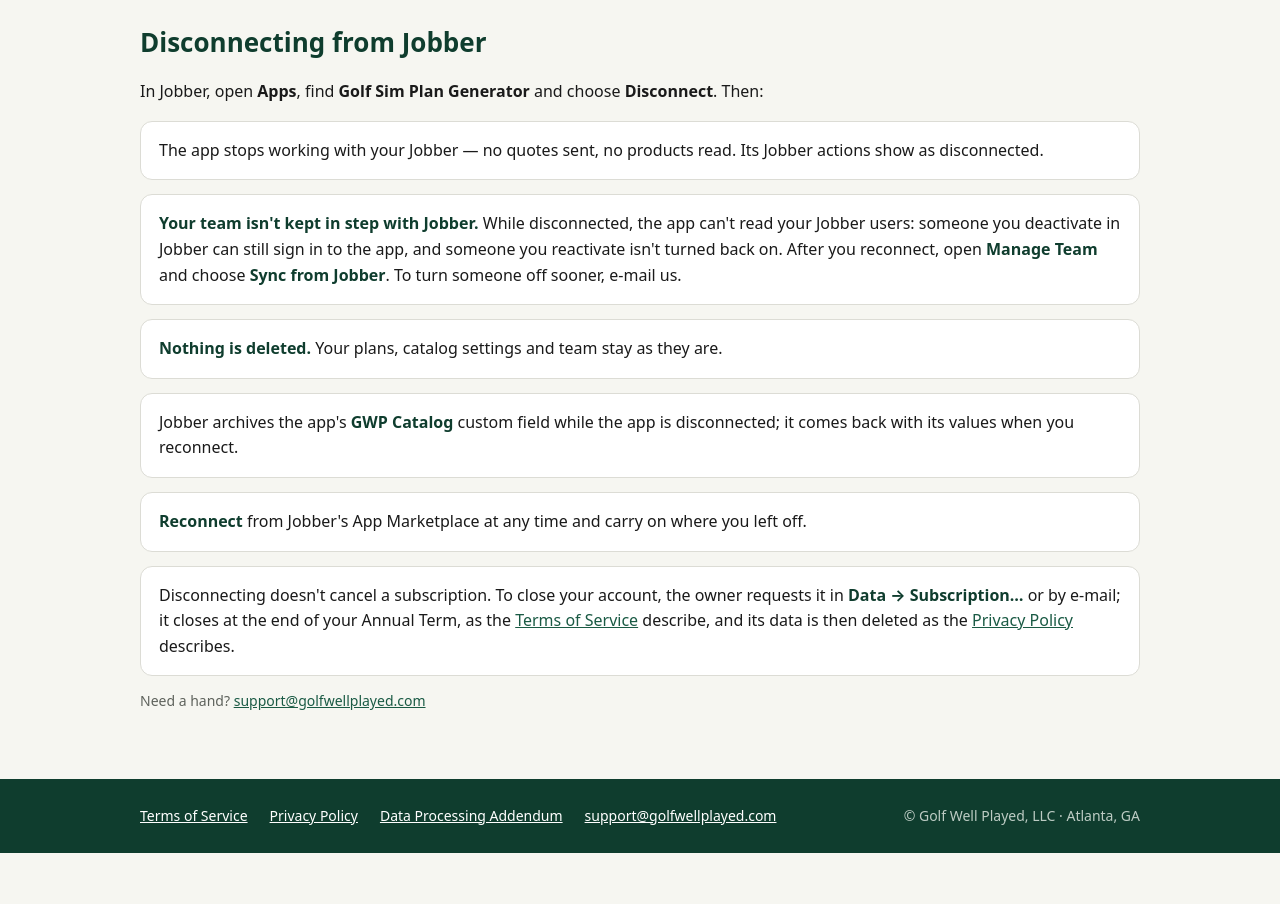
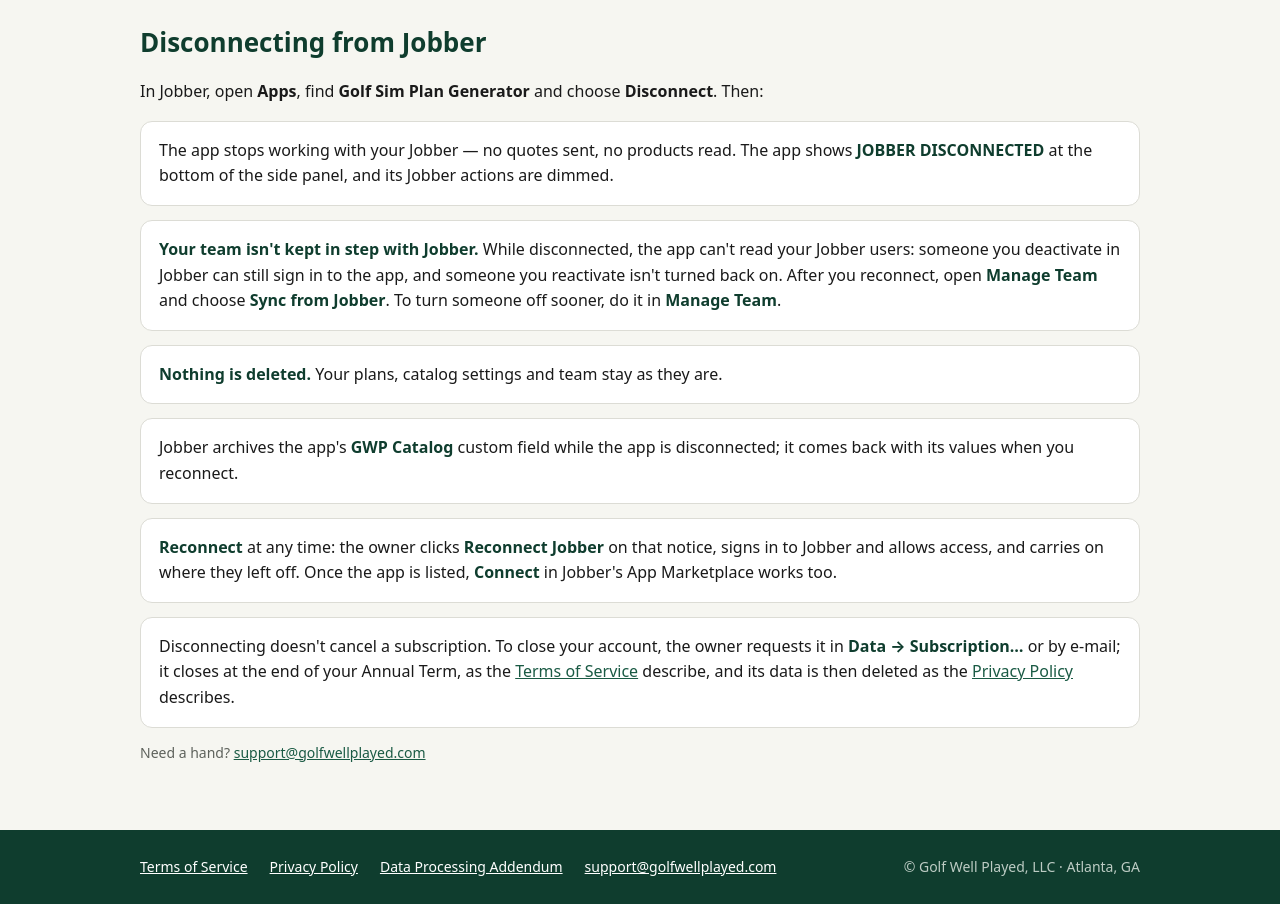
Before and after one commit to rkfarrisjr/gwp-sim-plan-generator-releases, a plain HTML site: page docs/manage.html in a window 1280 px wide. Shown: the part 1420-2324 px from the top of the page. Before the commit the page ends 2273 px from the top, so only its background shows below. Drawn offline with Linux system fonts and the light colour scheme.

Commit message:
site: manage page - reconnect from the app, turn someone off in Manage Team

```diff
--- a/docs/manage.html
+++ b/docs/manage.html
@@ -51,15 +51,18 @@
   <h2>Disconnecting from Jobber</h2>
   <p>In Jobber, open <b>Apps</b>, find <b>Golf Sim Plan Generator</b> and choose <b>Disconnect</b>. Then:</p>
   <ul class="steps plain">
-    <li>The app stops working with your Jobber — no quotes sent, no products read. Its Jobber actions show as
-      disconnected.</li>
+    <li>The app stops working with your Jobber — no quotes sent, no products read. The app shows
+      <b>JOBBER DISCONNECTED</b> at the bottom of the side panel, and its Jobber actions are dimmed.</li>
     <li><b>Your team isn't kept in step with Jobber.</b> While disconnected, the app can't read your Jobber users: someone
       you deactivate in Jobber can still sign in to the app, and someone you reactivate isn't turned back on. After you
-      reconnect, open <b>Manage Team</b> and choose <b>Sync from Jobber</b>. To turn someone off sooner, e-mail us.</li>
+      reconnect, open <b>Manage Team</b> and choose <b>Sync from Jobber</b>. To turn someone off sooner, do it in
+      <b>Manage Team</b>.</li>
     <li><b>Nothing is deleted.</b> Your plans, catalog settings and team stay as they are.</li>
     <li>Jobber archives the app's <b>GWP Catalog</b> custom field while the app is disconnected; it comes back with its
       values when you reconnect.</li>
-    <li><b>Reconnect</b> from Jobber's App Marketplace at any time and carry on where you left off.</li>
+    <li><b>Reconnect</b> at any time: the owner clicks <b>Reconnect Jobber</b> on that notice, signs in to Jobber and
+      allows access, and carries on where they left off. Once the app is listed, <b>Connect</b> in Jobber's App
+      Marketplace works too.</li>
     <li>Disconnecting doesn't cancel a subscription. To close your account, the owner requests it in
       <b>Data → Subscription…</b> or by e-mail; it closes at the end of your Annual Term, as the
       <a href="legal/terms.html">Terms of Service</a> describe, and its data is then deleted as the
```
